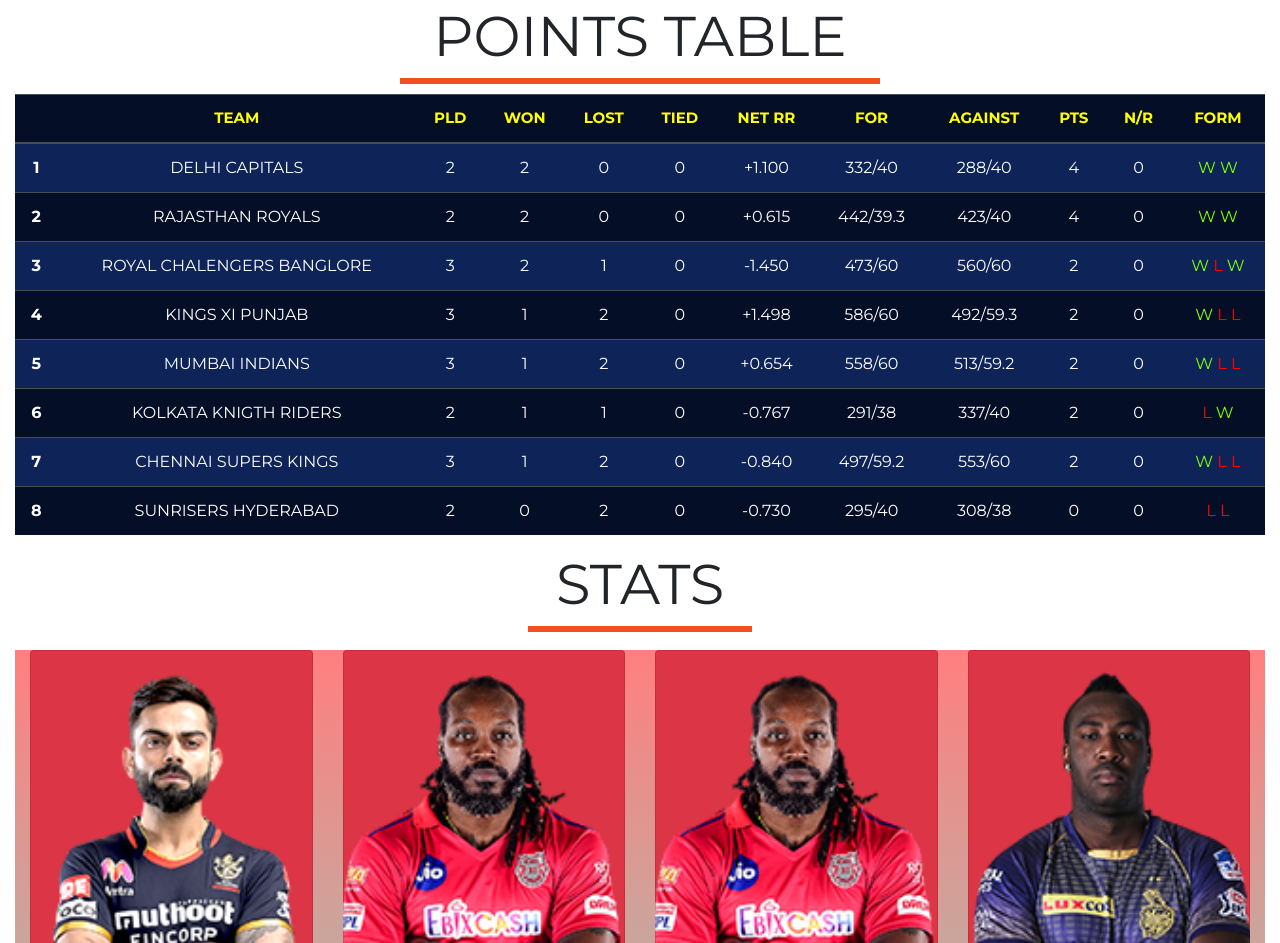
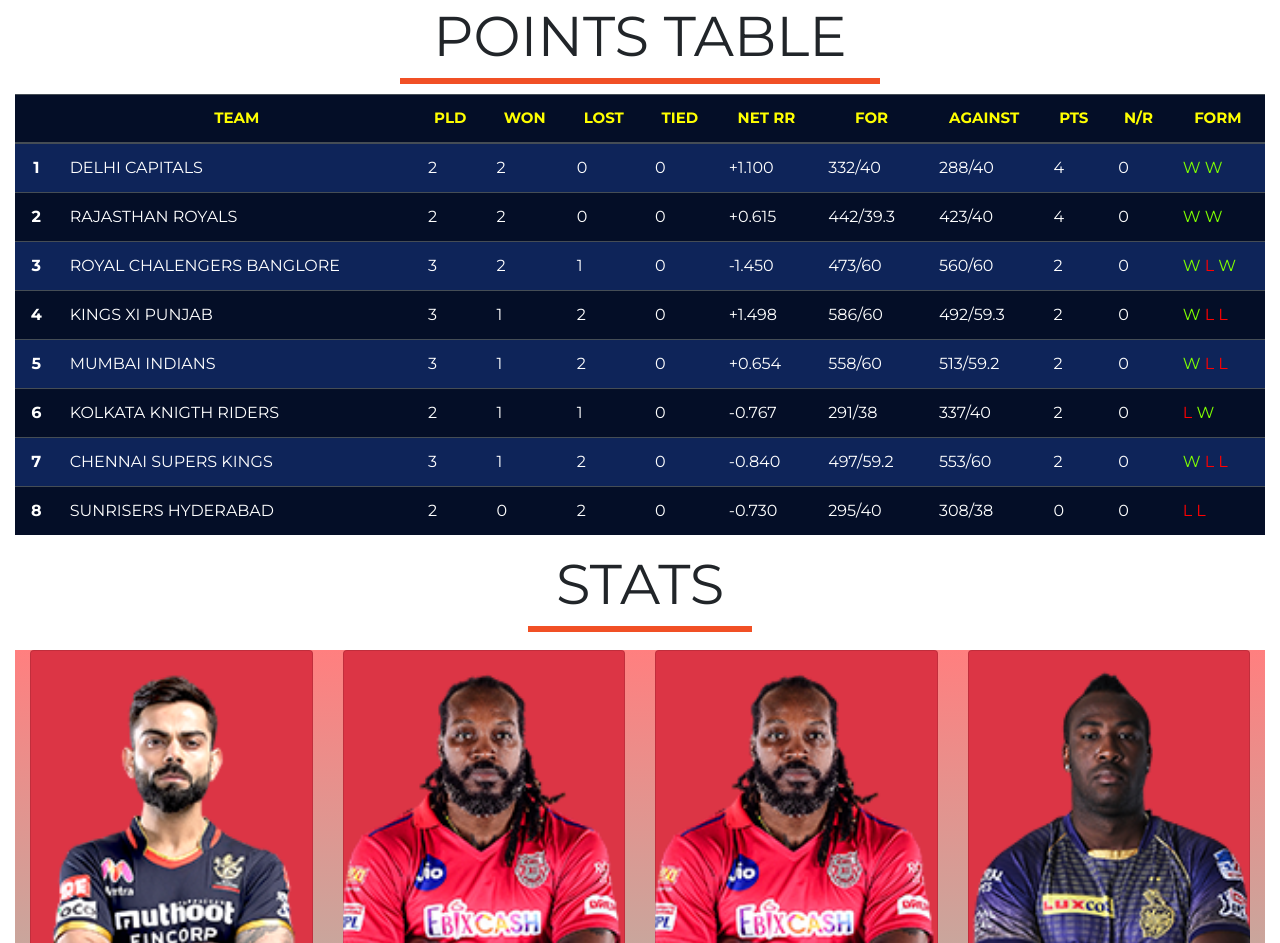
Before and after one commit to sarvesharora/ipl, a plain HTML site: page src/index.html in a window 1280 px wide. Shown: the part 1624-2567 px from the top of the page. Drawn offline with nearby package versions, Linux system fonts and the light colour scheme.

Commit message:
aligned table contents

```diff
--- a/src/styles.css
+++ b/src/styles.css
@@ -118,6 +118,9 @@
     font-size: 15px !important;
     font-weight: bolder;
 }
+.table td{
+    text-align: left;
+}
 table .colorhead,.color2{
     background-color: #040e27 !important;
 }
```
